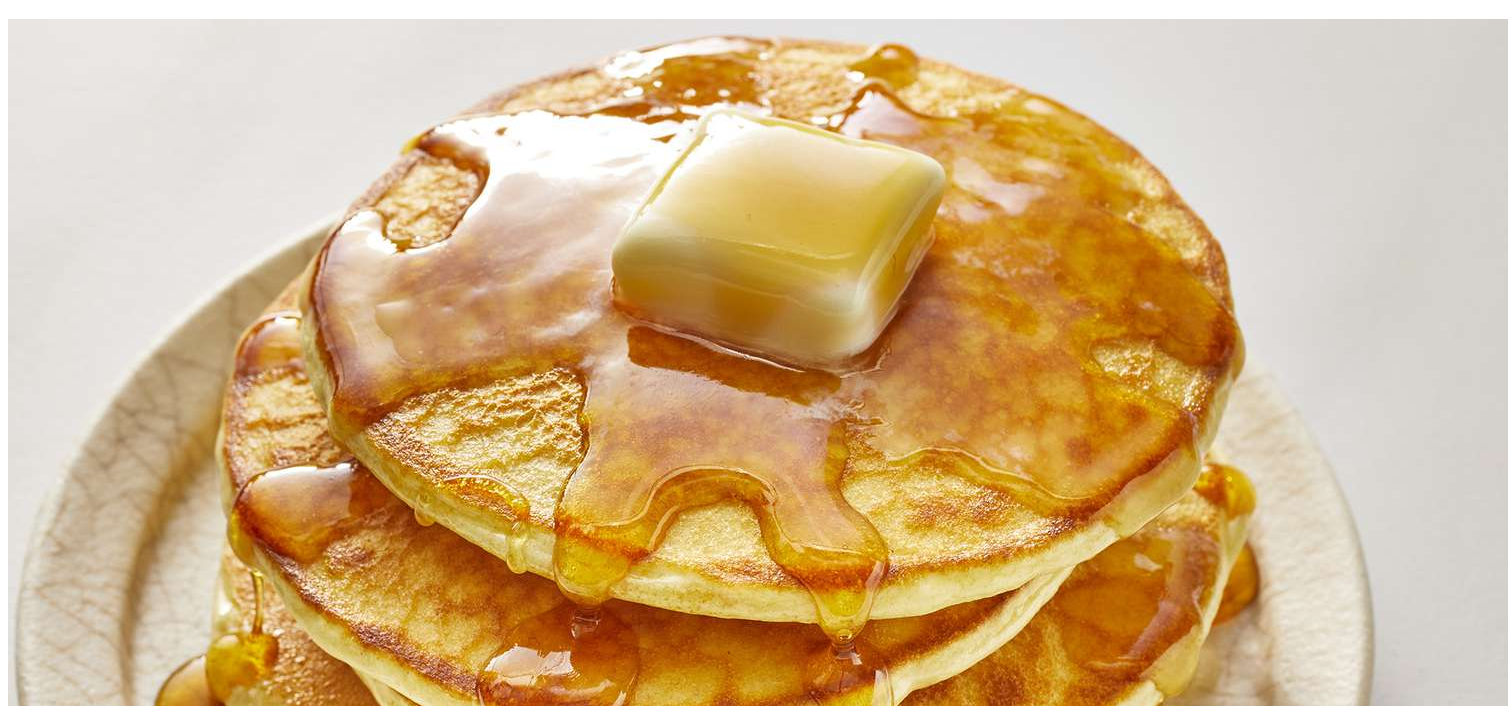
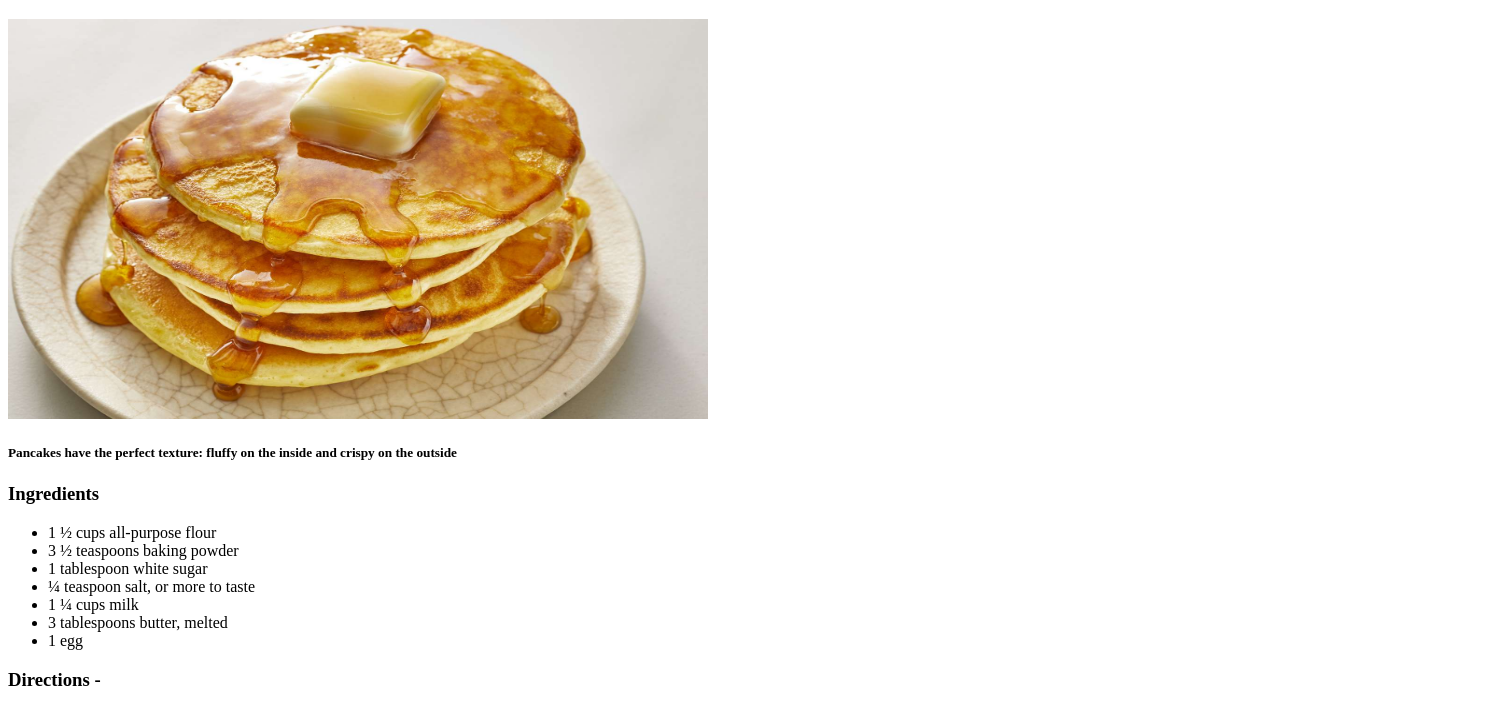
Before and after one commit to nikhil1429/Recipes, a plain HTML site: page recipe_list/pancake.html in a window 1280 px wide. Shown: the part 61-767 px from the top of the page, 1508 px wide, since content can reach past the window. Drawn offline with Linux system fonts and the light colour scheme.

Commit message:
Pancake img resize

```diff
--- a/recipe_list/pancake.html
+++ b/recipe_list/pancake.html
@@ -6,8 +6,8 @@
     </head>
     <body>
         <h1>Best Pancake Recipe</h1>
-        <img src="../img/pancake.jpg">
-        <h5>This is a traditional Italian Lasagna made with Bolognese ragu and cheese sauce.</h5>
+        <img src="../img/pancake.jpg" height="400" width="700">
+        <h5>Pancakes have the perfect texture: fluffy on the inside and crispy on the outside</h5>
         <h3>Ingredients</h3>
         <ul>
 
```
